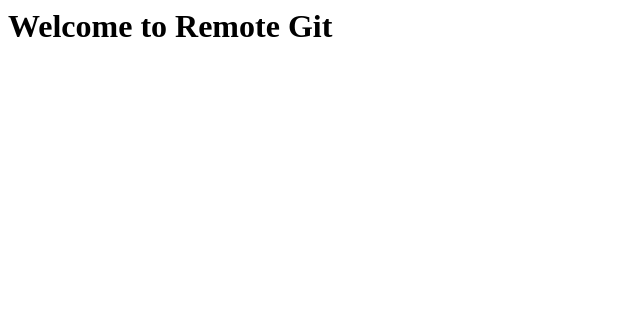
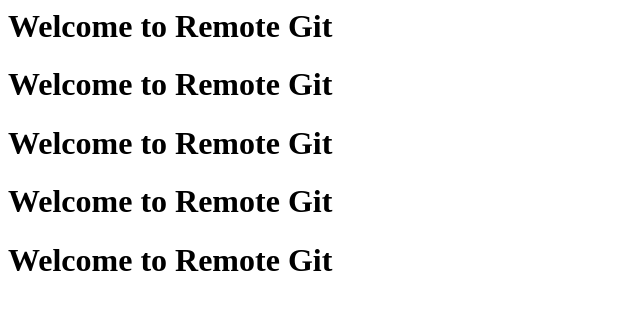
Before and after one commit to Gamal-Mohammad/test_repo, a plain HTML site: page index.html in a window 1280 px wide. Shown: the whole page, without its empty margins (0-640 px from the left). Drawn offline with Linux system fonts and the light colour scheme.

Commit message:
Update index.html

```diff
--- a/index.html
+++ b/index.html
@@ -1 +1,5 @@
 <h1>Welcome to Remote Git</h1>
+<h1>Welcome to Remote Git</h1>
+<h1>Welcome to Remote Git</h1>
+<h1>Welcome to Remote Git</h1>
+<h1>Welcome to Remote Git</h1>
```
